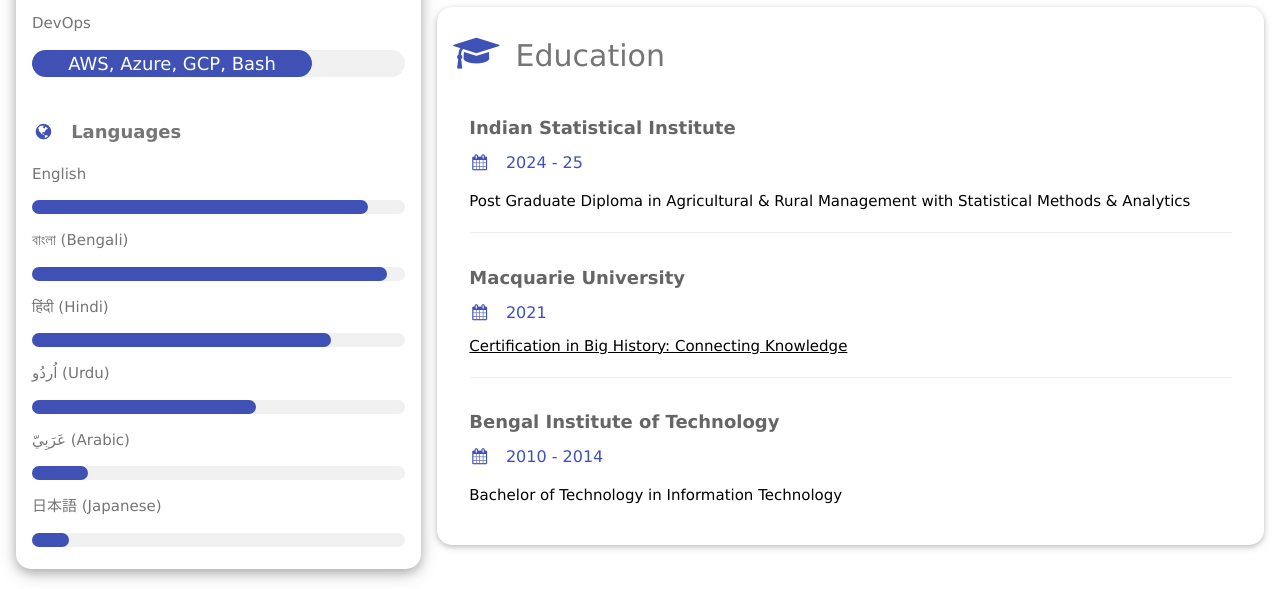
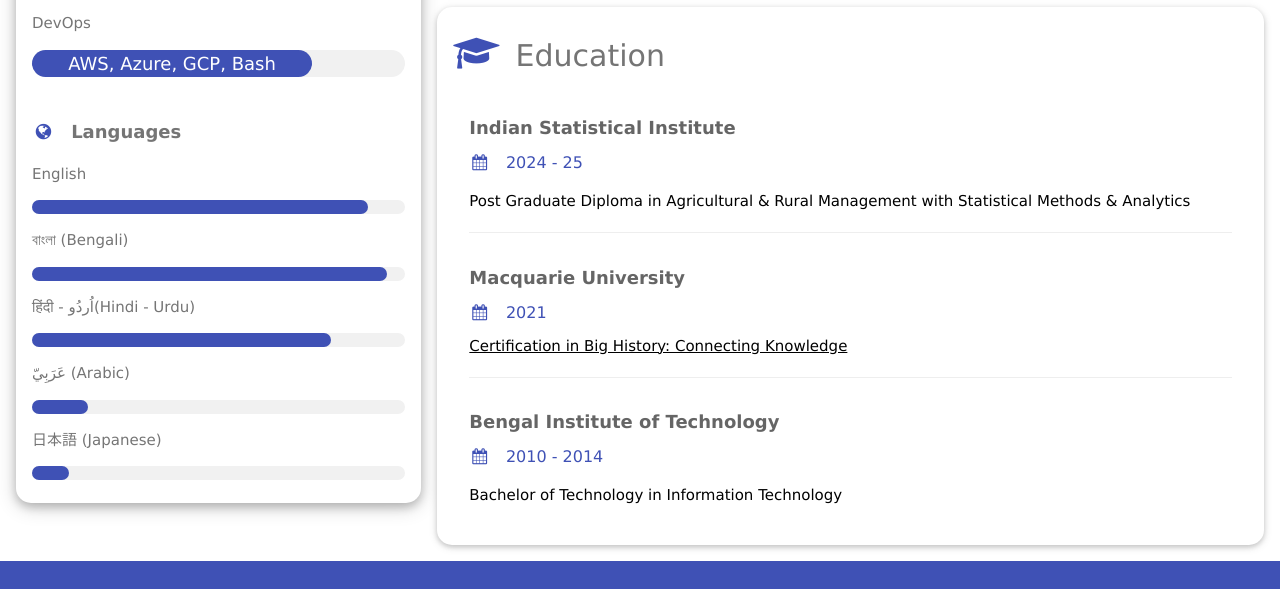
Before and after one commit to aurkodip/aurkodip.github.io, a plain HTML site: page index.html in a window 1280 px wide. Shown: the part 951-1540 px from the top of the page. Drawn offline with nearby package versions, Linux system fonts and the light colour scheme.

Commit message:
Update index.html

```diff
--- a/index.html
+++ b/index.html
@@ -71,13 +71,9 @@
           <div class="w3-light-grey w3-round-xlarge">
             <div class="w3-round-xlarge w3-indigo" style="height:14px;width:95%"></div>
           </div>
-          <p>हिंदी (Hindi)</p>
+          <p>हिंदी - اُردُو(Hindi - Urdu)</p>
           <div class="w3-light-grey w3-round-xlarge">
             <div class="w3-round-xlarge w3-indigo" style="height:14px;width:80%"></div>
-          </div>
-          <p>اُردُو (Urdu)</p>
-          <div class="w3-light-grey w3-round-xlarge">
-            <div class="w3-round-xlarge w3-indigo" style="height:14px;width:60%"></div>
           </div>
           <p>عَرَبِيّ (Arabic)</p>
           <div class="w3-light-grey w3-round-xlarge">
```
